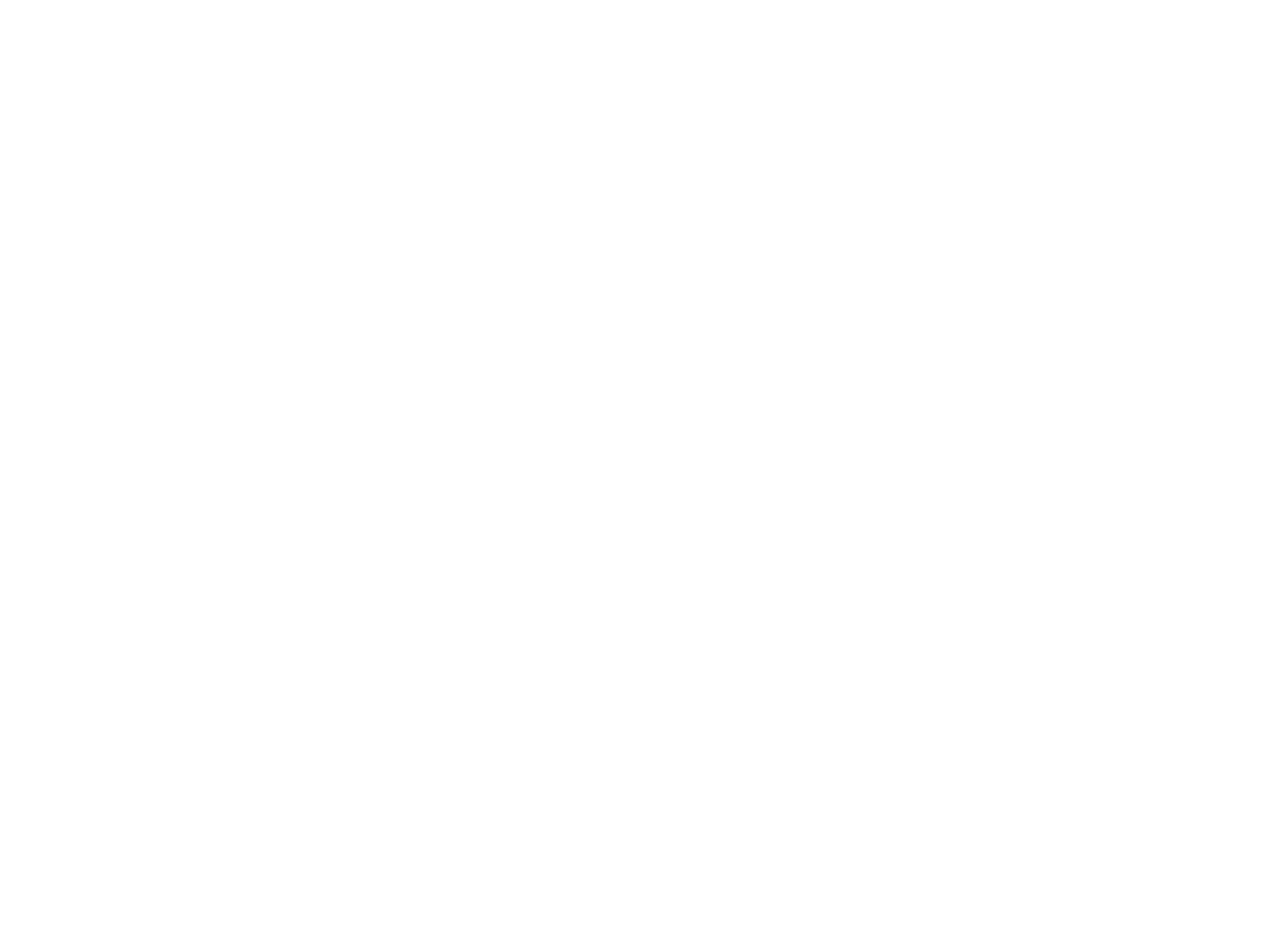
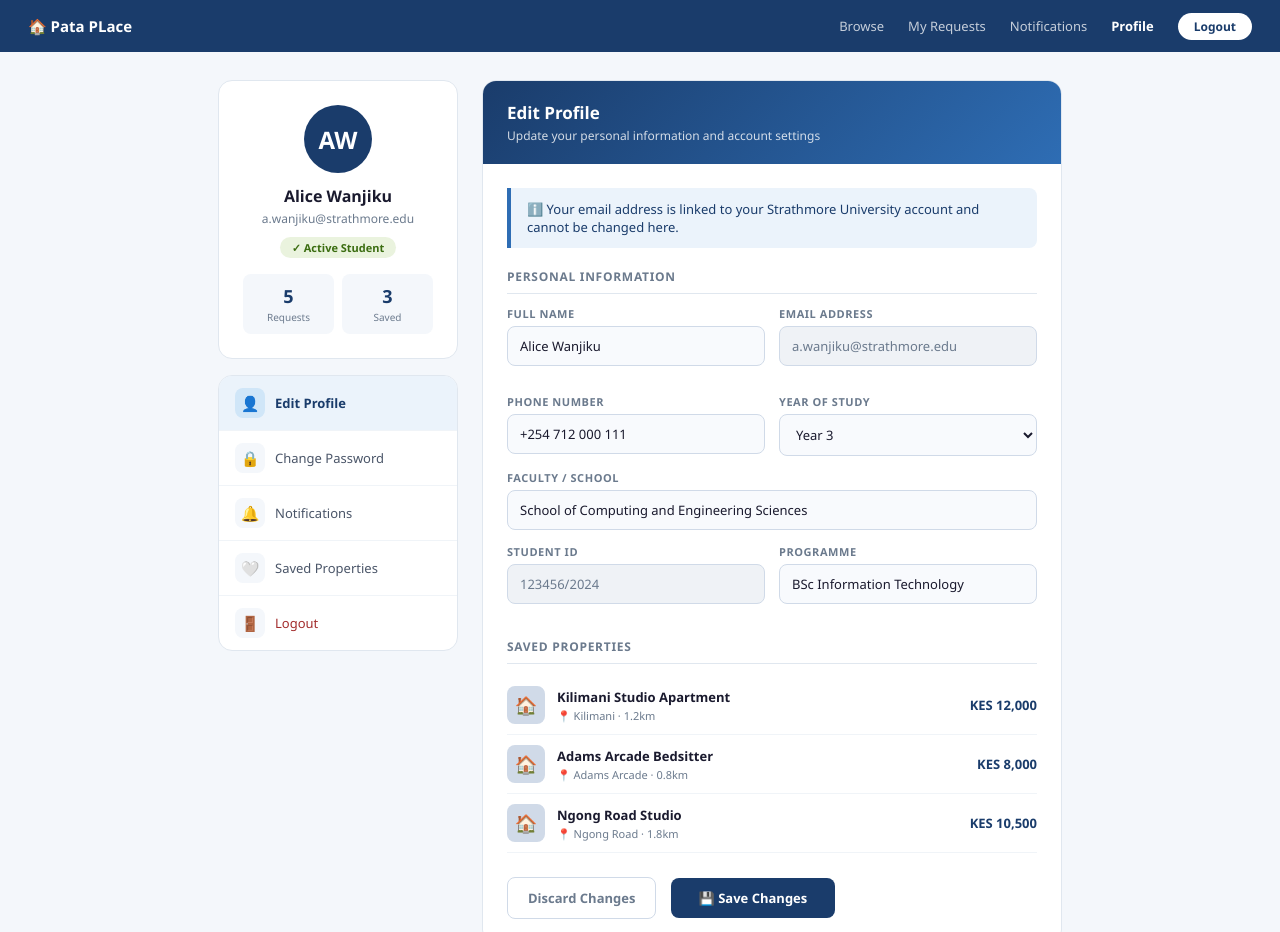
Before and after one commit to cliffchiama/ICS-Project-I, a plain HTML site: page frontend/userprofile.html in a window 1280 px wide. Shown: the top 932 px of the page. Before the commit the page ends 800 px from the top, so only its background shows below. Drawn offline with Linux system fonts and the light colour scheme.

Commit message:
Setup of User Profile and Property View pages

```diff
--- a/frontend/userprofile.html
+++ b/frontend/userprofile.html
@@ -0,0 +1,367 @@
+<!DOCTYPE html>
+<html>
+<head>
+<meta charset="UTF-8">
+<title>Pata Place – User Profile</title>
+<style>
+* {
+    box-sizing: border-box;
+    margin: 0; padding: 0;
+    font-family: 'Segoe UI', Arial, sans-serif;
+}
+body {
+    background: #F4F7FB;
+}
+.nav {
+    background: #1A3C6B;
+    padding: 0 28px;
+    display: flex;
+    align-items: center;
+    justify-content: space-between;
+    height: 52px;
+}
+.nav-brand {
+    color: #fff;
+    font-weight: 600;
+    font-size: 15px;
+}
+.nav-links {
+    display: flex;
+    gap: 24px;
+    align-items: center;
+}
+.nav-links a {
+    color: rgba(255,255,255,0.75);
+    font-size: 13px;
+    text-decoration: none;
+}
+.nav-links a.active {
+    color: #fff;
+    font-weight: 600;
+}
+.nav-btn {
+    background: #fff;
+    color: #1A3C6B;
+    border: none;
+    border-radius: 20px;
+    padding: 5px 16px;
+    font-size: 12px;
+    font-weight: 600;
+}
+.content {
+    max-width: 900px;
+    margin: 28px auto;
+    padding: 0 28px;
+    display: grid;
+    grid-template-columns: 240px 1fr;
+    gap: 24px;
+}
+.sidebar {
+    display: flex;
+    flex-direction: column;
+    gap: 16px;
+}
+.profile-card {
+    background: #fff;
+    border-radius: 14px;
+    border: 1px solid #E0E7EF;
+    padding: 24px;
+    text-align: center;
+}
+.avatar {
+    width: 68px;
+    height: 68px;
+    border-radius: 50%;
+    background: #1A3C6B;
+    display: flex;
+    align-items: center;
+    justify-content: center;
+    font-size: 24px;
+    font-weight: 700;
+    color: #fff;
+    margin: 0 auto 12px;
+}
+.profile-name {
+    font-size: 16px;
+    font-weight: 700;
+    color: #1A1A2E;
+}
+.profile-role {
+    font-size: 12px;
+    color: #6B7A8D;
+    margin-top: 3px;
+}
+.profile-badge {
+    display: inline-block;
+    background: #EAF3DE;
+    color: #3B6D11;
+    border-radius: 20px;
+    padding: 3px 12px;
+    font-size: 11px;
+    font-weight: 700;
+    margin-top: 10px;
+}
+.stats-mini {
+    display: grid;
+    grid-template-columns: 1fr 1fr;
+    gap: 8px;
+    margin-top: 16px;
+}
+.stat-mini {
+    background: #F4F7FB;
+    border-radius: 8px;
+    padding: 10px;
+    text-align: center;
+}
+.stat-mini-val {
+    font-size: 18px;
+    font-weight: 700;
+    color: #1A3C6B;
+}
+.stat-mini-label {
+    font-size: 10px;
+    color: #6B7A8D;
+    margin-top: 2px;
+}
+.menu-card {
+    background: #fff;
+    border-radius: 14px;
+    border: 1px solid #E0E7EF;
+    overflow: hidden;
+}
+.menu-item {
+    display: flex;
+    align-items: center;
+    gap: 10px;
+    padding: 12px 16px;
+    font-size: 13px;
+    color: #4A5568;
+    cursor: pointer;
+    border-bottom: 1px solid #F0F4F8;
+}
+.menu-item:last-child {
+    border-bottom: none;
+}
+.menu-item.active {
+    background: #EBF3FB;
+    color: #1A3C6B;
+    font-weight: 700;
+}
+.menu-item .m-icon {
+    width: 30px;
+    height: 30px;
+    border-radius: 8px;
+    background: #F4F7FB;
+    display: flex;
+    align-items: center;
+    justify-content: center;
+    font-size: 15px;
+}
+.menu-item.active .m-icon {
+    background: #D0E6F8;
+}
+.menu-item.danger {
+    color: #A32D2D;
+}
+.main-card {
+    background: #fff;
+    border-radius: 14px;
+    border: 1px solid #E0E7EF;
+    overflow: hidden;
+}
+.main-header {
+    background: linear-gradient(135deg, #1A3C6B, #2E6DB4);
+    padding: 20px 24px;
+    color: #fff;
+}
+.main-header h2 {
+    font-size: 17px;
+    font-weight: 700;
+}
+.main-header p {
+    font-size: 12px;
+    opacity: 0.8;
+    margin-top: 3px;
+}
+.main-body {
+    padding: 24px;
+}
+.section-title {
+    font-size: 12px;
+    font-weight: 700;
+    color: #6B7A8D;
+    text-transform: uppercase;
+    letter-spacing: 0.06em;
+    margin: 20px 0 12px;
+    padding-bottom: 8px;
+    border-bottom: 1px solid #E0E7EF;
+}
+.section-title:first-child {
+    margin-top: 0;
+}
+.grid-2 {
+    display: grid;
+    grid-template-columns: 1fr 1fr;
+    gap: 14px;
+}
+.form-row {
+    margin-bottom: 14px;
+}
+label {
+    display: block;
+    font-size: 11px;
+    font-weight: 700;
+    color: #6B7A8D;
+    margin-bottom: 5px;
+    text-transform: uppercase;
+    letter-spacing: 0.05em;
+}
+input, select {
+    width: 100%;
+    border: 1px solid #D0DAE8;
+    border-radius: 8px;
+    padding: 10px 12px;
+    font-size: 13px;
+    color: #1A1A2E;
+    background: #F8FAFD;
+}
+input[readonly] {
+    background: #EFF2F6;
+    color: #6B7A8D;
+}
+.btn-save {
+    background: #1A3C6B;
+    color: #fff;
+    border: none;
+    border-radius: 8px;
+    padding: 11px 28px;
+    font-size: 13px;
+    font-weight: 700;
+    cursor: pointer;
+}
+.btn-cancel {
+    background: transparent;
+    color: #6B7A8D;
+    border: 1px solid #D0DAE8;
+    border-radius: 8px;
+    padding: 11px 20px;
+    font-size: 13px;
+    font-weight: 600;
+    cursor: pointer;
+    margin-right: 10px;
+}
+.info-banner {
+    background: #EBF3FB;
+    border-left: 4px solid #2E6DB4;
+    border-radius: 0 8px 8px 0;
+    padding: 12px 16px;
+    margin-bottom: 20px;
+    font-size: 13px;
+    color: #1A3C6B;
+}
+.saved-properties {
+    margin-top: 8px;
+}
+.saved-row {
+    display: flex;
+    align-items: center;
+    gap: 12px;
+    padding: 10px 0;
+    border-bottom: 1px solid #F0F4F8;
+}
+.saved-icon {
+    width: 38px;
+    height: 38px;
+    background: #D0DAE8;
+    border-radius: 8px;
+    display: flex;
+    align-items: center;
+    justify-content: center;
+    font-size: 18px;
+    flex-shrink: 0;
+}
+.saved-name {
+    font-size: 13px;
+    font-weight: 600;
+    color: #1A1A2E;
+}
+.saved-loc {
+    font-size: 11px;
+    color: #6B7A8D;
+    margin-top: 2px;
+}
+.saved-price {
+    margin-left: auto;
+    font-size: 13px;
+    font-weight: 700;
+    color: #1A3C6B;
+}
+</style>
+</head>
+<body>
+<div class="nav">
+  <div class="nav-brand">🏠 Pata PLace</div>
+  <div class="nav-links">
+    <a href="dashboard.html">Browse</a>
+    <a href="requests.html">My Requests</a>
+    <a href="#">Notifications</a>
+    <a href="userprofile.html" class="active">Profile</a>
+    <button class="nav-btn">Logout</button>
+  </div>
+</div>
+<div class="content">
+  <div class="sidebar">
+    <div class="profile-card">
+      <div class="avatar">AW</div>
+      <div class="profile-name">Alice Wanjiku</div>
+      <div class="profile-role">a.wanjiku@strathmore.edu</div>
+      <div class="profile-badge">✓ Active Student</div>
+      <div class="stats-mini">
+        <div class="stat-mini"><div class="stat-mini-val">5</div><div class="stat-mini-label">Requests</div></div>
+        <div class="stat-mini"><div class="stat-mini-val">3</div><div class="stat-mini-label">Saved</div></div>
+      </div>
+    </div>
+    <div class="menu-card">
+      <div class="menu-item active"><div class="m-icon">👤</div>Edit Profile</div>
+      <div class="menu-item"><div class="m-icon">🔒</div>Change Password</div>
+      <div class="menu-item"><div class="m-icon">🔔</div>Notifications</div>
+      <div class="menu-item"><div class="m-icon">🤍</div>Saved Properties</div>
+      <div class="menu-item danger"><div class="m-icon">🚪</div>Logout</div>
+    </div>
+  </div>
+  <div class="main-card">
+    <div class="main-header">
+      <h2>Edit Profile</h2>
+      <p>Update your personal information and account settings</p>
+    </div>
+    <div class="main-body">
+      <div class="info-banner">ℹ️ Your email address is linked to your Strathmore University account and cannot be changed here.</div>
+      <div class="section-title">Personal Information</div>
+      <div class="grid-2">
+        <div class="form-row"><label>Full Name</label><input type="text" value="Alice Wanjiku" /></div>
+        <div class="form-row"><label>Email Address</label><input type="email" value="a.wanjiku@strathmore.edu" readonly /></div>
+        <div class="form-row"><label>Phone Number</label><input type="tel" placeholder="+254 7XX XXX XXX" value="+254 712 000 111" /></div>
+        <div class="form-row"><label>Year of Study</label><select><option>Year 1</option><option>Year 2</option><option selected>Year 3</option><option>Year 4</option><option>Postgraduate</option></select></div>
+      </div>
+      <div class="form-row"><label>Faculty / School</label><input type="text" value="School of Computing and Engineering Sciences" /></div>
+      <div class="grid-2">
+        <div class="form-row"><label>Student ID</label><input type="text" value="123456/2024" readonly /></div>
+        <div class="form-row"><label>Programme</label><input type="text" placeholder="e.g. BSc Computer Science" value="BSc Information Technology" /></div>
+      </div>
+
+      <div class="section-title">Saved Properties</div>
+      <div class="saved-properties">
+        <div class="saved-row"><div class="saved-icon">🏠</div><div><div class="saved-name">Kilimani Studio Apartment</div><div class="saved-loc">📍 Kilimani · 1.2km</div></div><div class="saved-price">KES 12,000</div></div>
+        <div class="saved-row"><div class="saved-icon">🏠</div><div><div class="saved-name">Adams Arcade Bedsitter</div><div class="saved-loc">📍 Adams Arcade · 0.8km</div></div><div class="saved-price">KES 8,000</div></div>
+        <div class="saved-row"><div class="saved-icon">🏠</div><div><div class="saved-name">Ngong Road Studio</div><div class="saved-loc">📍 Ngong Road · 1.8km</div></div><div class="saved-price">KES 10,500</div></div>
+      </div>
+
+      <div style="margin-top:24px;">
+        <button class="btn-cancel">Discard Changes</button>
+        <button class="btn-save">💾 Save Changes</button>
+      </div>
+    </div>
+  </div>
+</div>
+</body>
+</html>
```
Also changed, not shown: frontend/student/propertyview.html (+298 -0 lines), frontend/student/requests.html (+1 -0 lines).
